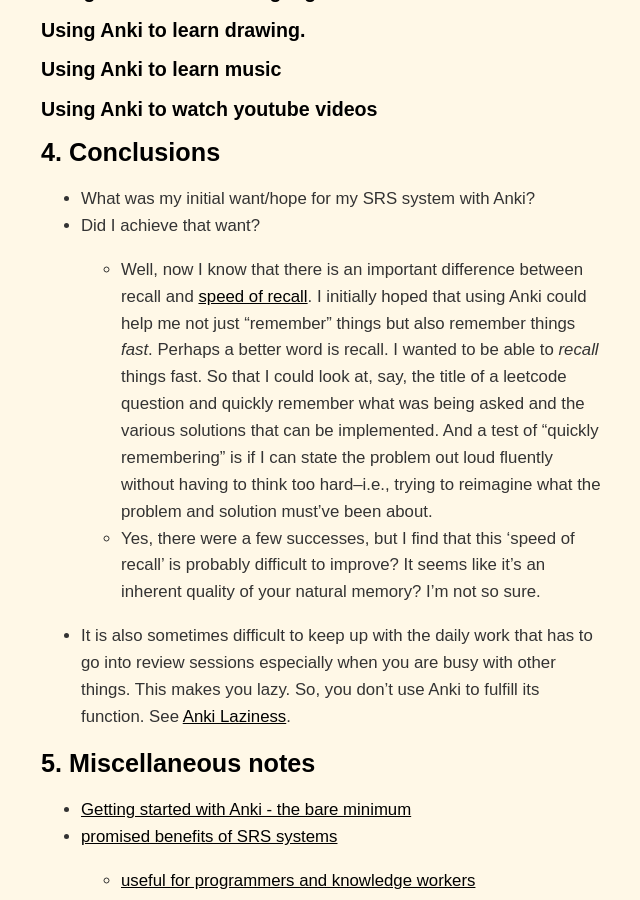
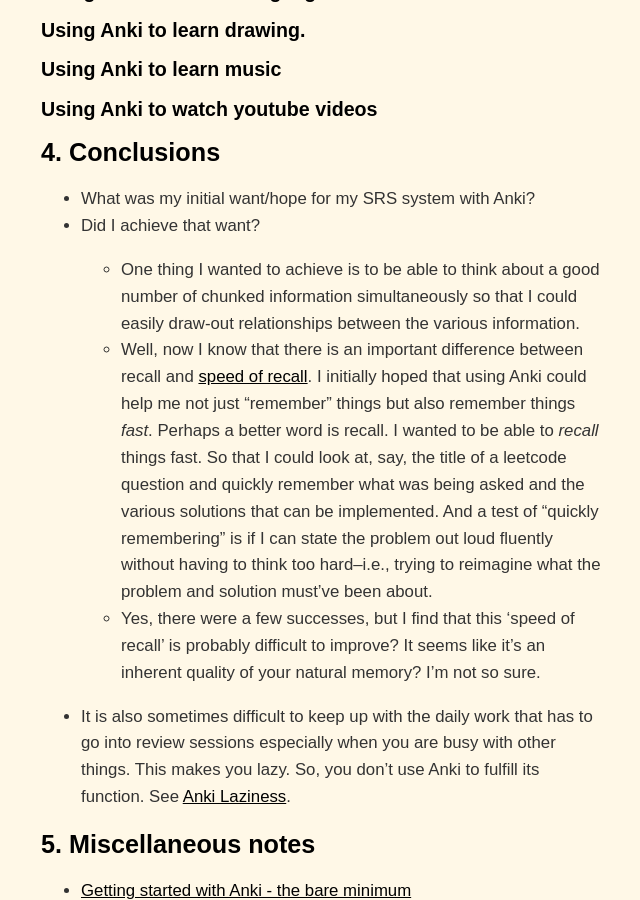
Before and after one commit to dCO2/rococo, a Jekyll site: the page built from _posts/2022-08-17-project-mnemosyne.md, in a window 1280 px wide and 900 px high, scrolled down 7394 px. Shown: the whole window, without its empty margins (335-975 px from the left). Built offline with Jekyll 4.4.1, drawn with Linux system fonts in a browser that asks for light colours; some web fonts are replaced.

Commit message:
Additions

```diff
--- a/_posts/2022-08-17-project-mnemosyne.md
+++ b/_posts/2022-08-17-project-mnemosyne.md
@@ -147,6 +147,7 @@ Using Anki to remember questions to yourself you might answer in the future
 ## 4. Conclusions
 - What was my initial want/hope for my SRS system with Anki?
 - Did I achieve that want?
+  - One thing I wanted to achieve is to be able to think about a good number of chunked information simultaneously so that I could easily draw-out relationships between the various information.
   - Well, now I know that there is an important difference between recall and [speed of recall](). I initially hoped that using Anki could help me not just "remember" things but also remember things _fast_. Perhaps a better word is recall. I wanted to be able to _recall_ things fast. So that I could look at, say, the title of a leetcode question and quickly remember what was being asked and the various solutions that can be implemented. And a test of "quickly remembering" is if I can state the problem out loud fluently without having to think too hard--i.e., trying to reimagine what the problem and solution must've been about.
   - Yes, there were a few successes, but I find that this 'speed of recall' is probably difficult to improve? It seems like it's an inherent quality of your natural memory? I'm not so sure.
 - It is also sometimes difficult to keep up with the daily work that has to go into review sessions especially when you are busy with other things. This makes you lazy. So, you don't use Anki to fulfill its function. See [Anki Laziness](/2022/09/02/anki-laziness).
```
Also changed, not shown: _posts/2022-09-05-refactor-old-notes.md (+1 -1 lines).
